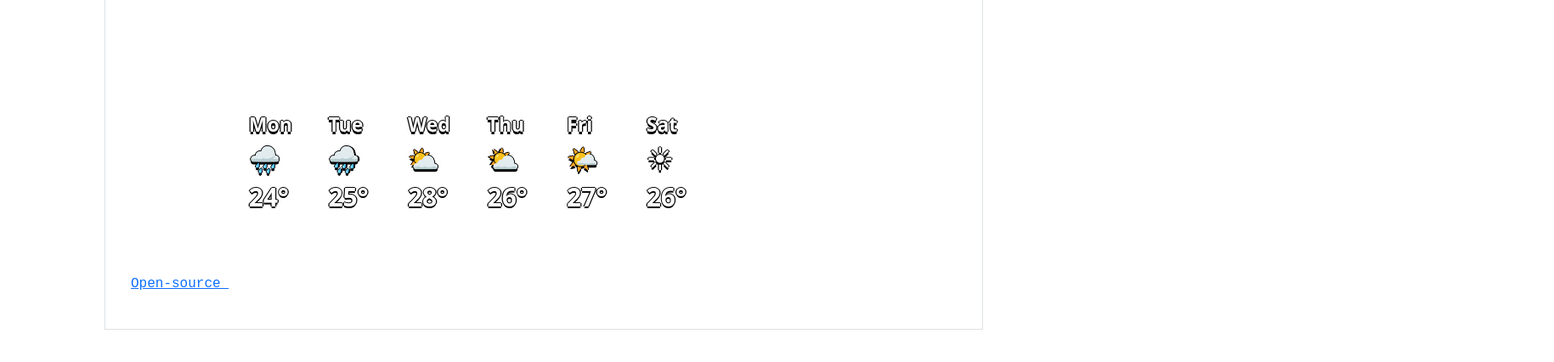
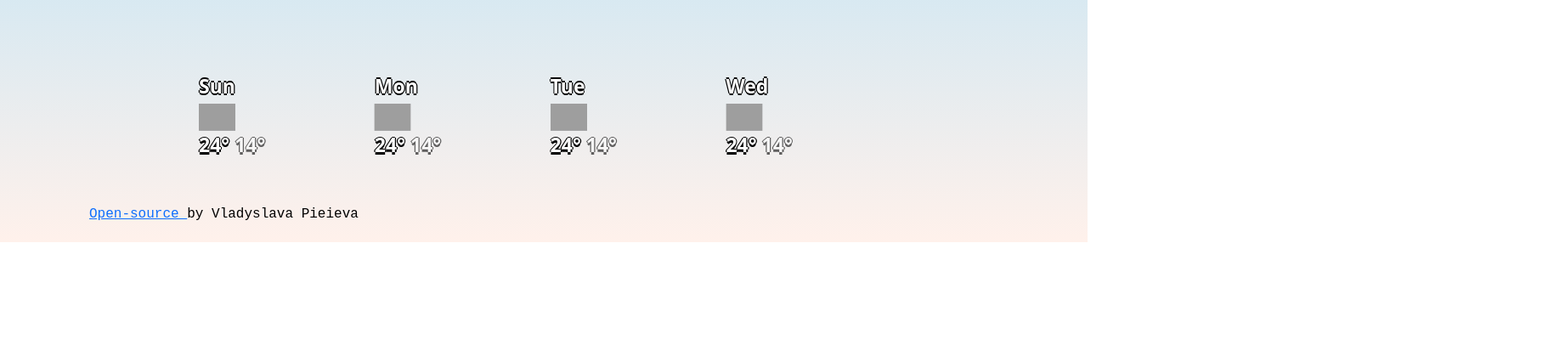
Before and after one commit to VladyslavaPieieva/shecodesproject, a plain HTML site: page index.html in a window 1280 px wide. Shown: the part 326-752 px from the top of the page at 85% size, 1829 px wide, since content can reach past the window. Drawn offline with nearby package versions, Linux system fonts and the light colour scheme; no server answers; grey boxes are pictures that could not be loaded; a web font is replaced by a local one.

Commit message:
added JS template

```diff
--- a/index.html
+++ b/index.html
@@ -36,7 +36,8 @@
     <script src="https://cdn.jsdelivr.net/npm/axios/dist/axios.min.js"></script>
   </head>
   <body>
-    <section class="border p-5">
+    <section>
+      <!-- class="border p-5" -->
       <form id="form-input">
         <div class="form-group">
           <input
@@ -62,32 +63,7 @@
           <a href="#" class="passive" id="fahrenheit">°F</a>
         </span>
         <h3 id="description">Rain</h3>
-        <div class="row">
-          <div class="col-1">
-            Mon <br />
-            <p class="monday">🌧 <br />24°</p>
-          </div>
-          <div class="col-1">
-            Tue <br />
-            <p class="tuesday">🌧 <br />25°</p>
-          </div>
-          <div class="col-1">
-            Wed <br />
-            <p class="wednesday">⛅ <br />28°</p>
-          </div>
-          <div class="col-1">
-            Thu <br />
-            <p class="thursday">⛅ <br />26°</p>
-          </div>
-          <div class="col-1">
-            Fri <br />
-            <p class="friday">🌤<br />27°</p>
-          </div>
-          <div class="col-1">
-            Sat <br />
-            <p class="saturday">☀ <br />26°</p>
-          </div>
-        </div>
+        <div class="weather-app" id="weather-app"></div>
       </div>
       <p class="name">
         <a
--- a/script.js
+++ b/script.js
@@ -20,6 +20,37 @@ function currentDate(date) {
 
   let day = days[now.getDay()];
   return `${day}, ${hours}:${minutes}`;
+}
+
+function displayForecast() {
+  let forecastElement = document.querySelector("#weather-app");
+
+  let forecastHTML = `<div class="row">`;
+  let days = ["Sun", "Mon", "Tue", "Wed"];
+  days.forEach(function (day) {
+    forecastHTML =
+      forecastHTML +
+      `
+
+            <div class="col-2">
+              <div class="weather-forecast-date">${day}</div>
+              <img
+                src="http://openweathermap.org/img/wn/04n@2x.png"
+                alt=""
+                width="36"
+              />
+              <br />
+              <div class="weather-forecast-temperature">
+                <span class="weather-forecast-temperature-max"> 24° </span>
+                <span class="weather-forecast-temperature-min"> 14° </span>
+              </div>
+            </div>
+
+            `;
+  });
+
+  forecastHTML = forecastHTML + `</div>`;
+  forecastElement.innerHTML = forecastHTML;
 }
 
 let currentTime = document.querySelector("#current-time");
@@ -72,11 +103,10 @@ function showFahrenheitTemperature(event) {
   event.preventDefault();
   celsiusLink.classList.remove("active");
   fahrenheitLink.classList.add("active");
-  let fahrenheittemperature = (celsiusTemperature * 9) / 5 + 32;
+  let fahrenheitTemperature = (celsiusTemperature * 9) / 5 + 32;
   let temperatureElement = document.querySelector("h2");
-  temperatureElement.innerHTML = Math.round(fahrenheittemperature);
+  temperatureElement.innerHTML = Math.round(fahrenheitTemperature);
 }
-let celsiusTemperature = null;
 
 let fahrenheitLink = document.querySelector("#fahrenheit");
 fahrenheitLink.addEventListener("click", showFahrenheitTemperature);
@@ -88,7 +118,10 @@ function showCelsiusTemperature(event) {
   let temperatureElement = document.querySelector("h2");
   temperatureElement.innerHTML = Math.round(celsiusTemperature);
 }
+let celsiusTemperature = null;
+
 let celsiusLink = document.querySelector("#celsius");
 celsiusLink.addEventListener("click", showCelsiusTemperature);
 
 searchCity("Berdiansk");
+displayForecast();
--- a/style.css
+++ b/style.css
@@ -24,12 +24,21 @@ h3 {
 p {
   color: white;
 }
-body {
-  background-size: 1391px;
+
+/*  background-size: 1391px;
   background-image: url("rain.jpeg");
   padding: 28px 123px;
+} */
+section {
+  background: linear-gradient(to top, #fff1eb 0%, #ace0f9 100%);
+  margin: auto;
+  padding: 28px 123px;
 }
-img {
+
+.weather-forecast-temperature-min {
+  opacity: 0.6;
+}
+.icon {
   position: relative;
   top: -438px;
   left: 591px;
@@ -100,6 +109,7 @@ img {
   left: -18px;
   font-family: "PT Mono", monospace;
   font-weight: 500;
+  color: black;
 }
 .units {
   position: relative;
```
